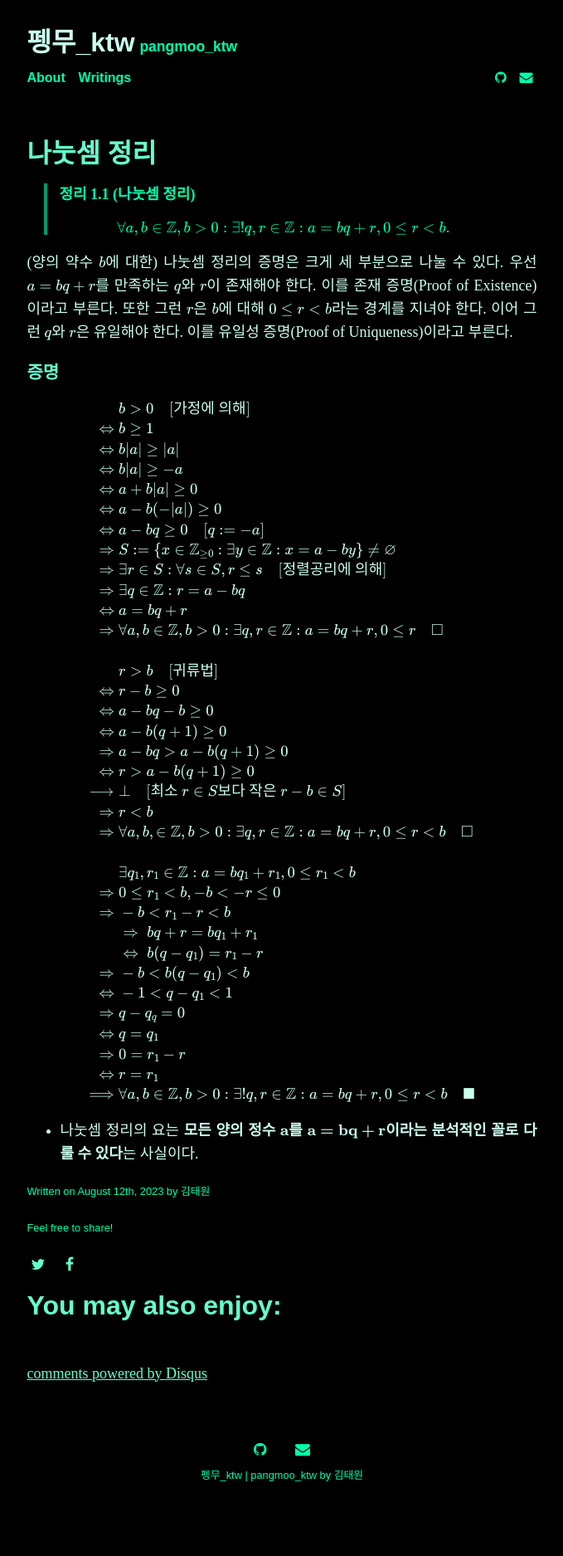
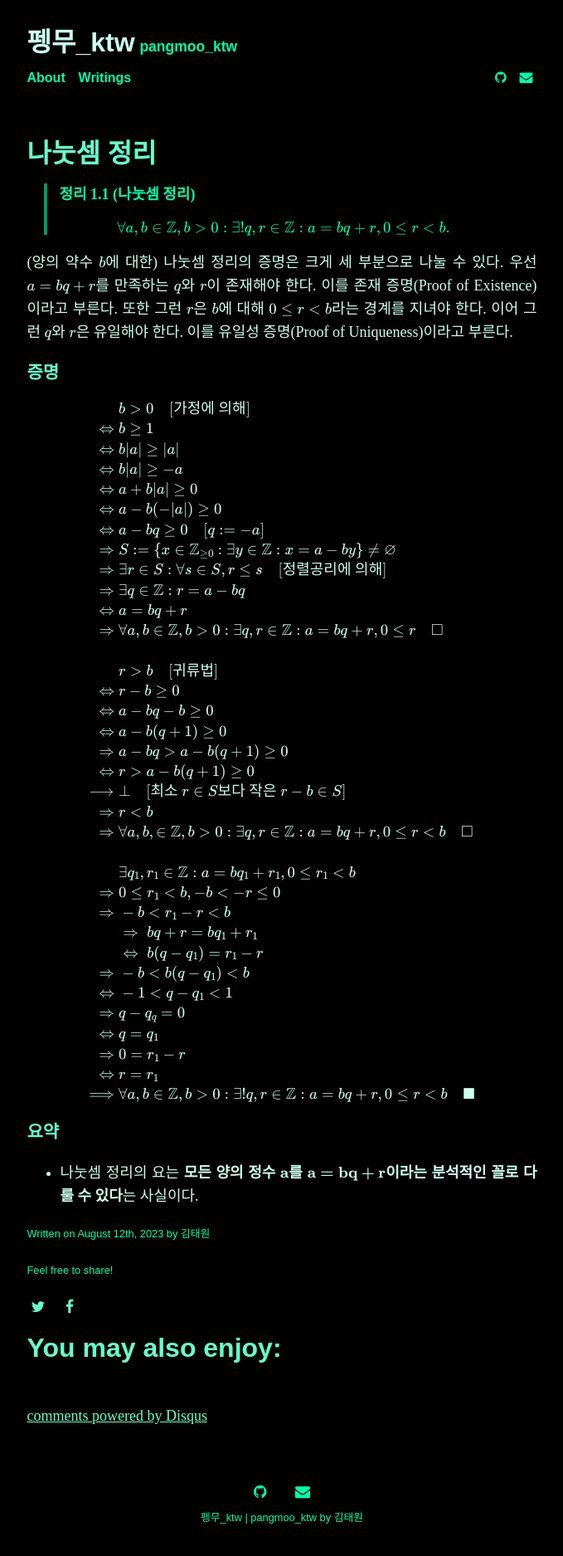
Before and after one commit to pangmoo-KTW/pangmoo-KTW, a Jekyll site: the page built from _posts/2023-08-12-aai001.md, in a window 1280 px wide. Shown: the whole page at 83% size, without its empty margins (300-979 px from the left). Built offline with Jekyll 4.4.1, drawn with Linux system fonts in a browser that asks for light colours; some web fonts are replaced; our own code applies the rules of GitHub Pages for plain Markdown files; comment, search, counter and statistics services are not loaded; before the commit the page ends 1824 px from its top, so only the background shows below that.

Commit message:
aai001_003

```diff
--- a/_posts/2023-08-12-aai001.md
+++ b/_posts/2023-08-12-aai001.md
@@ -65,5 +65,7 @@ a=bq+r,0\leq r<b\quad\blacksquare
 \end{aligned}
 $$
 
+### 요약
+
 - 나눗셈 정리의 요는 **모든 양의 정수 $\mathbf{a}$를 $\mathbf{a=bq+r}$이라는
 분석적인 꼴로 다룰 수 있다**는 사실이다.
```
